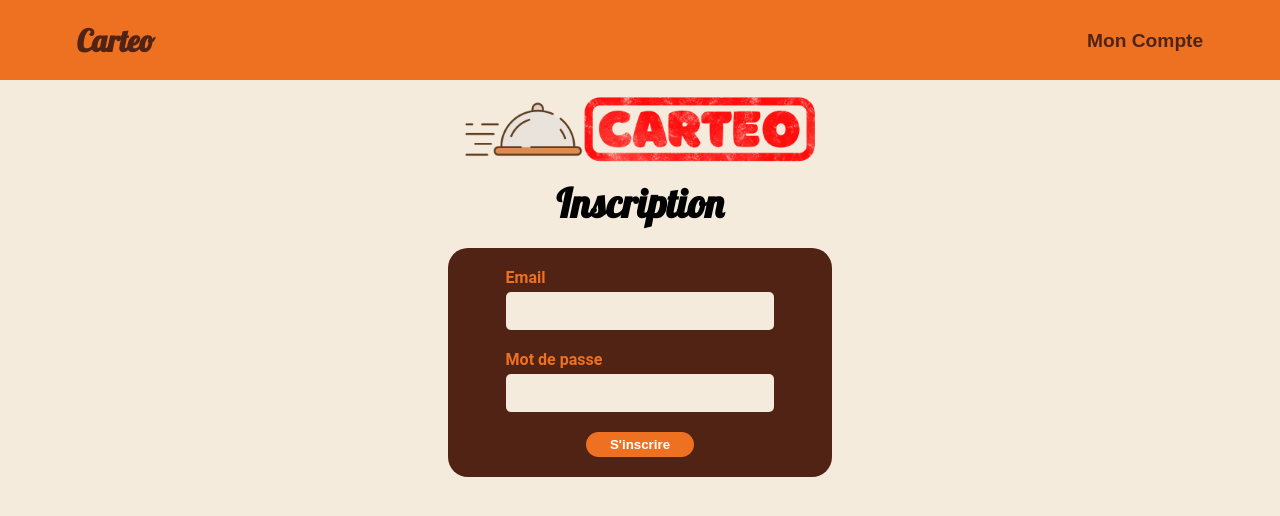
After one commit to esteban-genty/gestionnaire-de-menu, a PHP site: page /login.php in a window 1280 px wide. The commit adds this page. Shown: the top 516 px of the page. Run offline with PHP 8.4, Linux system fonts and the light colour scheme; tables that the repository leaves empty hold one stand-in row (values such as "Sample post").

Commit message:
En cours

```diff
--- a/Carteo.css/login.css
+++ b/Carteo.css/login.css
@@ -70,16 +70,20 @@ body {
                 input:focus {
                     box-shadow: #EE7121 inset 0 -4px;
                 }
+                #buttonbox {
+                    display: flex;
+                    justify-content: center;
+                    align-items: center;
+                    height: 100%;
                     button {
                         border-radius: 25px;
-                    padding: 20px;
-                    margin: 20px;
+                        padding: 5px;
+                        margin: 20px 0;
                         width: 40%;
                         background-color: var(--main-bg-color);
                         font-weight: bold;
                         color: white;
                         border: none;
-
                     }
                     button:hover {
                         background-color: #d3621c;
@@ -89,3 +93,4 @@ body {
                 }
             }
     }
+}
--- /dev/null
+++ b/header.php
@@ -0,0 +1,10 @@
+<header>
+    <nav>
+        <ul class="nav-left">
+            <li><a href="moncompte.html"><h5>Carteo</h5></a></li>
+        </ul>
+        <ul class="nav-right">
+            <li><a href="moncompte.html">Mon Compte</a></li>
+        </ul>
+    </nav>
+</header>
--- a/index.html
+++ b/index.html
@@ -26,7 +26,7 @@
         <p style="font-family: cursive;">Créez et partagez vos recettes</p>
         <button><a href="">Inscrivez vous gratuitement</a> </button>
         <p>Ou</p>
-        <a href="login.html" style="text-decoration: underline;color: black;">Connectez vous</a>
+        <a href="" style="text-decoration: underline;color: black;">Connectez vous</a>
     </section>
 
     <!-- Section principale -->
--- a/login.html
+++ b/login.php
@@ -1,4 +1,26 @@
+<?php
+    // Information pour se connecter
+    $host = 'localhost';
+    $username = 'root';
+    $password = '';
+    $dbname = 'carteo';
 
+    try {
+        // Connexion base de donnés avec PDO
+        $connect = new PDO("mysql:host=$host;dbname=$dbname", $username, $password);
+
+        // Erreur PDO
+        $connect->setAttribute(PDO::ATTR_ERRMODE, PDO::ERRMODE_EXCEPTION);
+    } catch (PDOException $e) {
+        die("Echec de la connexion : " . $e->getMessage());
+    }
+    $sql = $connect->query("SELECT * FROM utilisateurs");
+    $users = $sql->fetchAll(PDO::FETCH_ASSOC);
+
+    if(isset($_POST['submitbutton'])) {
+        var_dump($_POST);
+    }
+?>
 
 <!DOCTYPE html>
 <html lang="fr">
@@ -14,35 +36,25 @@
 </head>
 <body>
     <?php require_once(__DIR__ . '/header.php'); ?>
-    <header>
-        <nav>
-            <ul class="nav-left">
-                <li><a href="moncompte.html"><h5>Carteo</h5></a></li>
-            </ul>
-            <ul class="nav-right">
-                <li><a href="moncompte.html">Mon Compte</a></li>
-            </ul>
-        </nav>
-    </header>
     <main>
         <section>
             <img src="assets/CarteO-27-01-2025.png" alt="logo carteo">
         </section>
         <h1>Inscription</h1>
-        <div class="formsection">
-            <form action="" method="post">
-
+        <section class="formsection">
+            <form action="carteo.sql" method="post">
 
                 <label for="">Email</label>
                 <input type="email" name="email" id="email" required>
 
-
                 <label for="">Mot de passe</label>
                 <input type="password" name="password" id="password" required>
 
-                <button type="submit" name="submitbutton">S'inscrire</button>
+                <div id = "buttonbox">
+                    <button type="submit" name="submitbutton">S'inscrire</button>
+                </div>
             </form>
-        </div>
+        </section>
     </main>
 </body>
 </html>
```
Also changed, not shown: carteo.sql (+18 -1 lines). Lines whose indentation alone changed are shown as unchanged.
